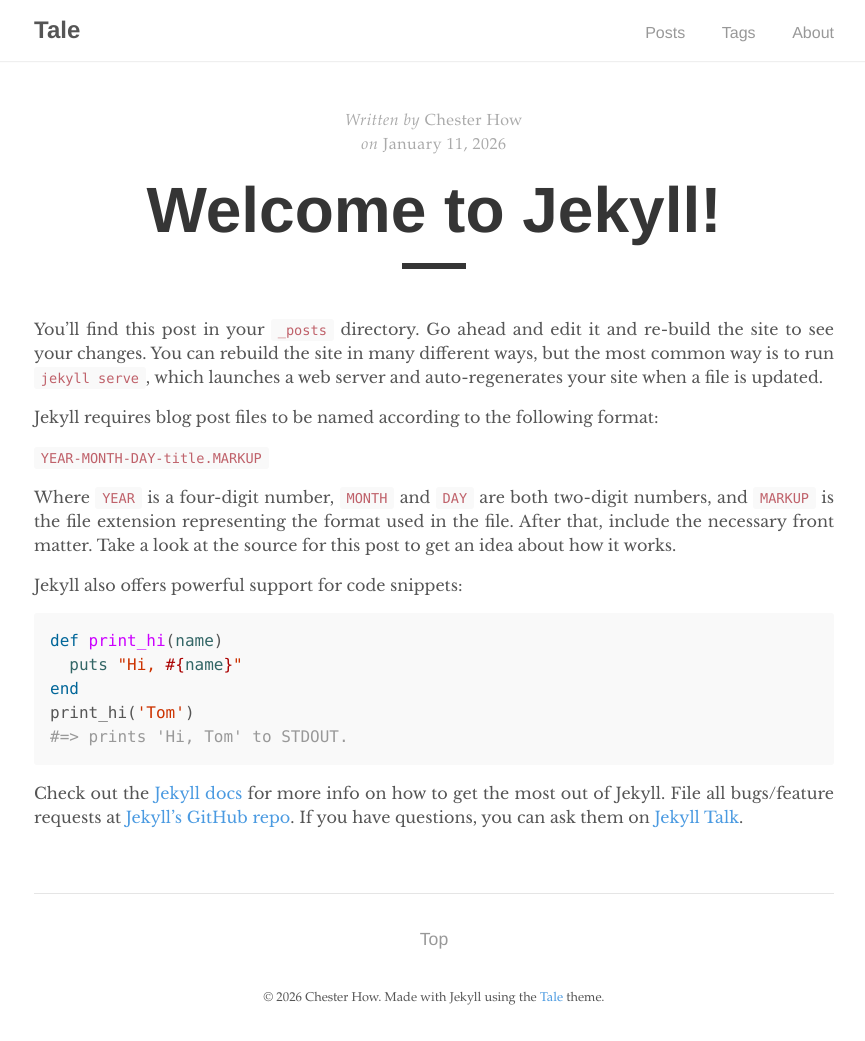
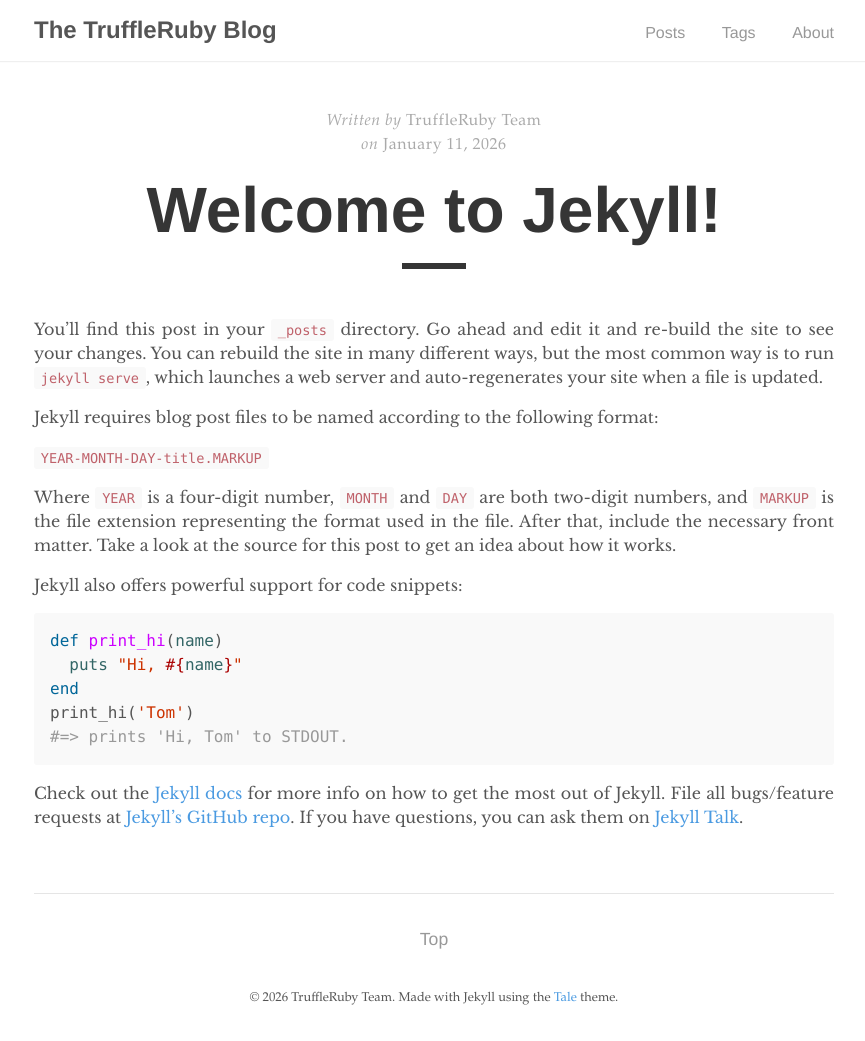
Before and after one commit to truffleruby/truffleruby.github.io, a Jekyll site: the page built from _posts/2026-01-11-welcome-to-jekyll.markdown, in a window 1280 px wide. Shown: the whole page, without its empty margins (206-1071 px from the left). Built offline with Jekyll 4.4.1, drawn with Linux system fonts in a browser that asks for light colours.

Commit message:
Tweak config

```diff
--- a/_config.yml
+++ b/_config.yml
@@ -1,27 +1,24 @@
 # Site settings
-title:          Tale
-description:    "Minimal Jekyll theme for storytellers"
-baseurl:        "/tale"
-url:            "https://chesterhow.github.io"
+title: "The TruffleRuby Blog"
+description: "The TruffleRuby Blog"
+url: "https://truffleruby.dev"
 
 # Google Analytics
-google_analytics: UA—XXXXXXXX-X
+# google_analytics: UA—XXXXXXXX-X
 
 # Author
 author:
-  name:         Chester How
-  url:          https://chester.how
-  email:        chesterhow@gmail.com
+  name: TruffleRuby Team
 
 # Build settings
-markdown:       kramdown
+markdown: kramdown
 include:
   - _pages
 
 # Assets
 sass:
-  sass_dir:     _sass
-  style:        compressed
+  sass_dir: _sass
+  style: compressed
 
 # Gems
 plugins:
@@ -31,11 +28,10 @@
   # - jemoji #Uncomment this to allow emoji in your post
 
 # Permalinks
-permalink:      /:year-:month-:day/:title
-paginate:       5
+permalink: /:year-:month-:day/:title
+paginate: 5
 
 # Excludes
-exclude: [ Gemfile, Gemfile.lock, tale.gemspec ]
-
-# Disqus (Set to your disqus id)
-disqus:         jekyll-tale
+exclude:
+- Gemfile
+- Gemfile.lock
```
